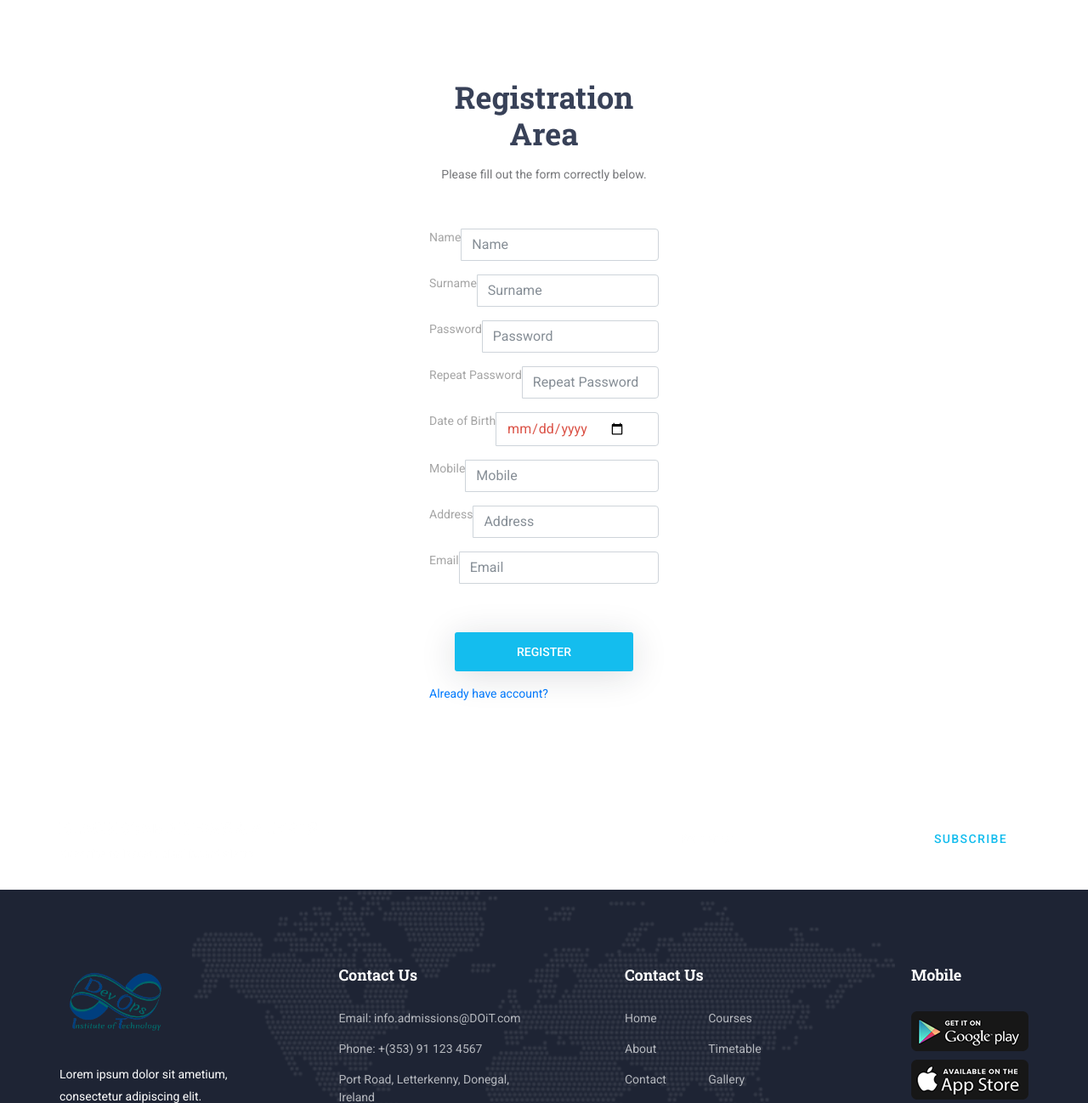
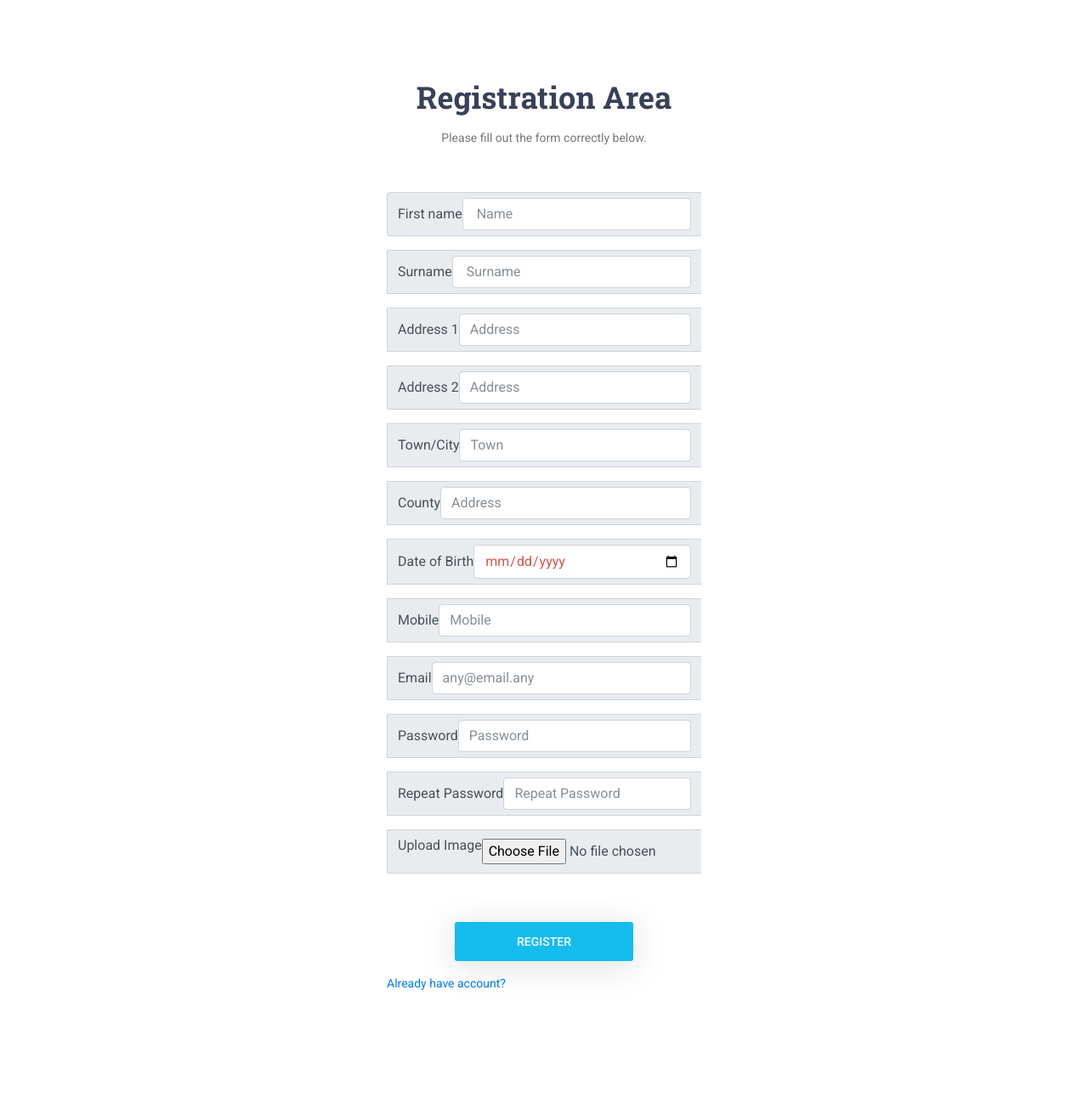
Before and after one commit to Christopherconaghan/D.O.I.T, a PHP site: page /registration.php in a window 1280 px wide. Shown: the part 131-1429 px from the top of the page at 85% size. Run offline with PHP 8.4, Linux system fonts and the light colour scheme.

Commit message:
Updated reg page and log out page

```diff
--- a/registration.php
+++ b/registration.php
@@ -6,65 +6,104 @@
             <div class="col">
             <!-- Your content Start -->
 
-                <div id="divregistraionform" class="container" style="height: 60% !important; width: 300px;">
+                <div id="divregistraionform" class="container" style="height: 60% !important; width: 400px;">
                 <div class="section_title_container text-center">
                         <h2 class="section_title">Registration Area</h2>
                         <div class="section_subtitle"><p> Please fill out the form correctly below.</p></div>
                     </div>          <div id ="registeration_Div">
-                <form class="form-register">
+                <form action ="registerStudent.php" method="POST" class="form-register">
                     <div>
                     <div>
                         <label id="lblerror" style="display: none; color: red"> * Enter required details</label>
                     </div>
                     <div class="form-group">
-                        <div class="input-group mb-3">
+                    <div class="input-group-addon mb-3 ">
                         <div class="input-group-prepend">
-                            <span class="input-group-text">Name</span>
+                            <span class="input-group-text">First name  </span>
                         </div>
-                        <input id="inpName" type="text" class="form-control" placeholder="Name">
+                        <input id="inpName" type="text" class="form-control" placeholder=" Name">
                         </div>
-                        <div class="input-group mb-3">
+                        <div class="input-group-addon mb-3">
                             <div class="input-group-prepend">
-                                <span class="input-group-text">Surname</span>
+                                <span class="input-group-text">Surname  </span>
                             </div>
-                            <input id="inpSurName" type="text" class="form-control" placeholder="Surname">
+                            <input id="inpSurName" type="text" class="form-control" placeholder=" Surname">
                         </div>
-                        <div class="input-group mb-3">
+                        <div class="input-group-addon mb-3">
+                                <div class="input-group-prepend">
+                                    <span class="input-group-text">Address 1</span>
+                                </div>
+                                <input type="text"  class="form-control" required="required" id="inpAddress"  placeholder="Address">
+                        </div>
+                        <div class="input-group-addon mb-3">
+                                <div class="input-group-prepend">
+                                    <span class="input-group-text">Address 2</span>
+                                </div>
+                                <input type="text"  class="form-control" required="required" id="inpAddress"  placeholder="Address">
+                        </div>
+                        <div class="input-group-addon mb-3">
+                                <div class="input-group-prepend">
+                                    <span class="input-group-text">Town/City</span>
+                                </div>
+                                <input type="text"  class="form-control" required="required" id="inpAddress"  placeholder="Town">
+                        </div>
+                        <div class="input-group-addon mb-3">
+                                <div class="input-group-prepend">
+                                    <span class="input-group-text">County</span>
+                                </div>
+                                <input type="text"  class="form-control" required="required" id="inpAddress"  placeholder="Address">
+                        </div>
+
+                        <div class="input-group-addon mb-3">
+                            <div class="input-group-prepend">
+                                <span class="input-group-text">Date of Birth</span>
+                            </div>
+                            <input id="inpdate" type="date" class="form-control" required="required"  placeholder="Date">
+                        </div>
+                        <div class="input-group-addon mb-3">
+                                <div class="input-group-prepend">
+                                    <span class="input-group-text">Mobile</span>
+                                </div>
+                                <input id="inpnumber" type="number" class="form-control"  placeholder="Mobile">
+                        </div>
+
+                        <div class="input-group-addon mb-3">
+                                <div class="input-group-prepend">
+                                    <span class="input-group-text">Email</span>
+                                </div>
+                                <input id="inpEmail" type="email" class="form-control" required="required" placeholder="any@email.any">
+                        </div>
+                        <div class="input-group-addon mb-3">
                         <div class="input-group-prepend">
-                            <span class="input-group-text">Password</span>
+                            <span class="input-group-text" id="pswd">Password</span>
                         </div>
                         <input id="inppassword" type="password" class="form-control" placeholder="Password" aria-label="Password" aria-describedby="****">
                         </div>
-                        <div class="input-group mb-3">
+                        <div class="input-group-addon mb-3">
                                 <div class="input-group-prepend">
                                     <span class="input-group-text">Repeat Password</span>
                                 </div>
-                                <input id="inppassword" type="password" class="form-control" placeholder="Repeat Password">
+                                <input id="inppassword" type="password" class="form-control" placeholder="Repeat Password" oninput="check(this)">
+                                    <script>
+                                    function check(input) {
+                                        //input not valid
+                                        if (input.value !=document.getElementById('inppassword').value) {
+                                            input.setCustomValidity('Passwords are not matching !');
+                                        }
+                                        else{
+                                            //input is valid
+                                            input.setCustomValidity('');
+                                        }
+                                    }
+                                </script>
                         </div>
-                        <div class="input-group mb-3">
-                            <div class="input-group-prepend">
-                                <span class="input-group-text">Date of Birth</span>
-                            </div>
-                            <input id="inpdate" type="date" class="form-control" placeholder="Date">
+                        <div class="input-group-addon mb-3">
+                                <div class="input-group-prepend">
+                                    <span class="custom-file">Upload Image</span>
+                                </div>
+                                <input type="file" class="form-control-file" id="imageID" placeholder="Choose file">
                         </div>
-                        <div class="input-group mb-3">
-                                <div class="input-group-prepend">
-                                    <span class="input-group-text">Mobile</span>
-                                </div>
-                                <input id="inpnumber" type="number" class="form-control" placeholder="Mobile">
-                        </div>
-                        <div class="input-group mb-3">
-                                <div class="input-group-prepend">
-                                    <span class="input-group-text">Address</span>
-                                </div>
-                                <input id="inpAddress" type="text" class="form-control" placeholder="Address">
-                        </div>
-                        <div class="input-group mb-3">
-                                <div class="input-group-prepend">
-                                    <span class="input-group-text">Email</span>
-                                </div>
-                                <input id="inpEmail" type="email" class="form-control" placeholder="Email">
-                        </div>
+
                         <div class="row">
                     <div class="col">
                         <div class="courses_button trans_200"><a href="courseSelection.php">Register</a></div>
```
Also changed, not shown: logOut.php (added, +12 -0 lines).
